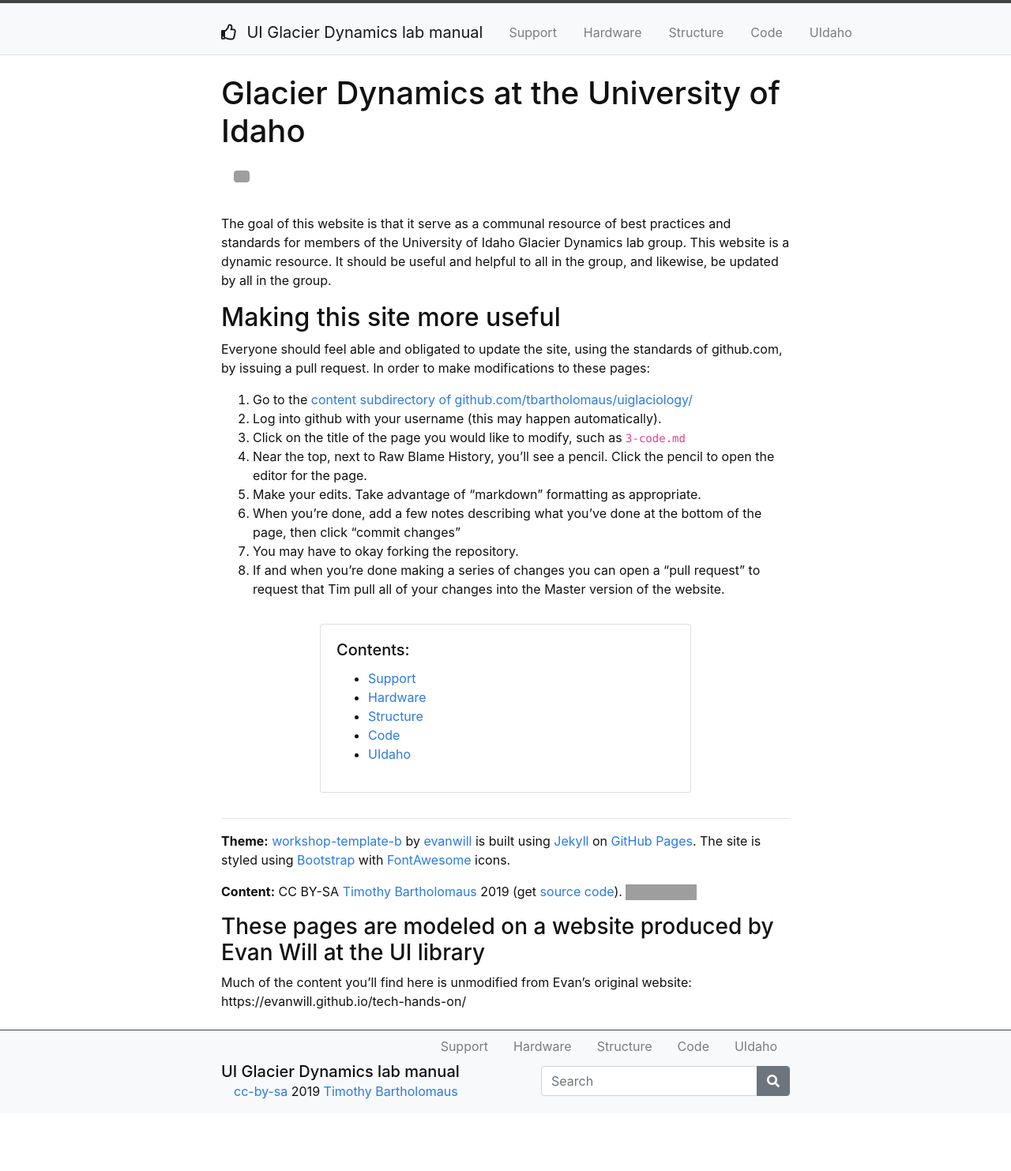
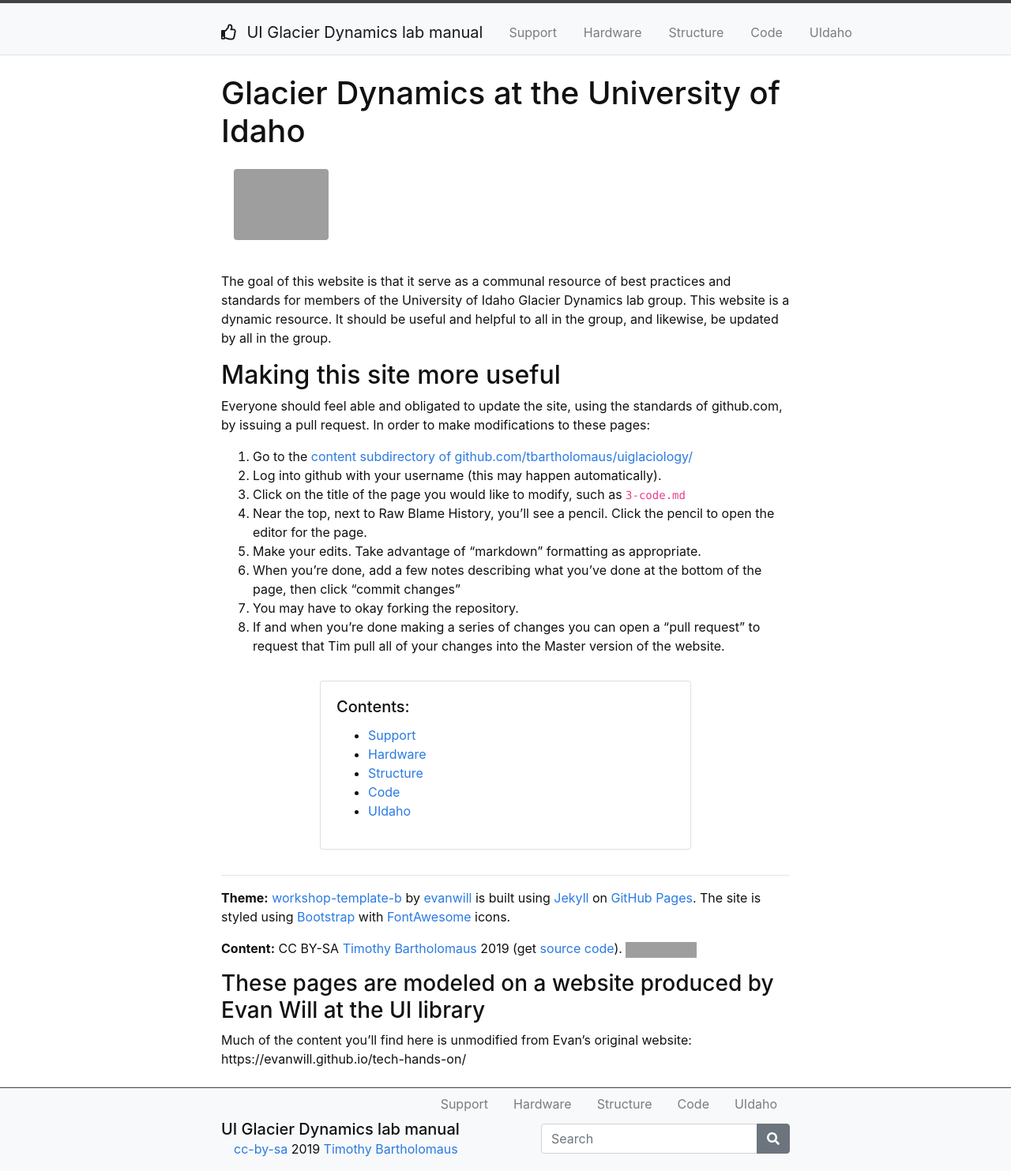
Before and after one commit to yoramterleth/uiglaciology, a Jekyll site: the page built from index.md, in a window 1280 px wide. Shown: the whole page at 79% size. Built offline with Jekyll 4.4.1, drawn with Linux system fonts in a browser that asks for light colours; before the commit the page ends 1410 px from its top, so only the background shows below that; grey boxes are pictures that could not be loaded.

Commit message:
Update index.md

```diff
--- a/index.md
+++ b/index.md
@@ -5,7 +5,7 @@ layout: default
 
 # Glacier Dynamics at the University of Idaho
 
-{% include figure.html img="Rian-Tristan-Danny.jpg" alt="Rian, Tristan, and Danny in the lab" width="20px" %}
+{% include figure.html img="Rian-Tristan-Danny.jpg" alt="Rian, Tristan, and Danny in the lab" width="120px" %}
 
 The goal of this website is that it serve as a communal resource of best practices and standards for members of the University of Idaho Glacier Dynamics lab group.  This website is a dynamic resource.  It should be useful and helpful to all in the group, and likewise, be updated by all in the group.
 
```
